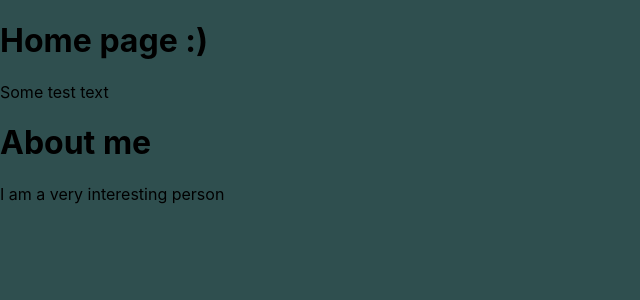
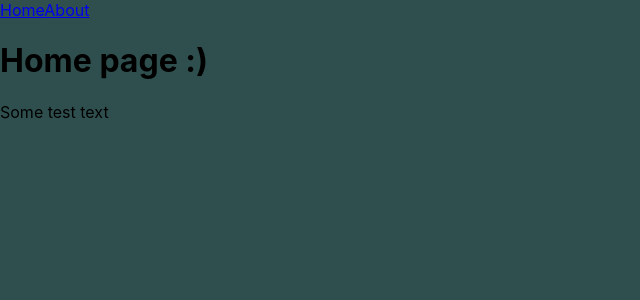
Before and after one commit to NyoomNyoom/resumeWebsite, a React (Create React App) app: page / in a window 1280 px wide. Shown: the top 300 px of the page, without its empty margins (0-640 px from the left). Built offline with nearby package versions, Linux system fonts and the light colour scheme.

Commit message:
Got a SPA working using react-router-dom

```diff
--- a/src/App.js
+++ b/src/App.js
@@ -1,4 +1,5 @@
 import './App.css';
+import { BrowserRouter as Router, Link, Route, Routes} from 'react-router-dom'
 
 
 import About from './pages/About';
@@ -6,10 +7,16 @@ import HomePage from './pages/HomePage';
 
 export default function App() {
   return (
-    <>
-      <HomePage />
-      <About />
-    </>
+    <Router>
+      <nav>
+        <Link to="/">Home</Link>
+        <Link to="/about">About</Link>
+      </nav>
+      <Routes>
+        <Route path="/" element={<HomePage />} />
+        <Route path="/about" element={<About />} />
+      </Routes>
+    </Router>
   )
 }
 
```
